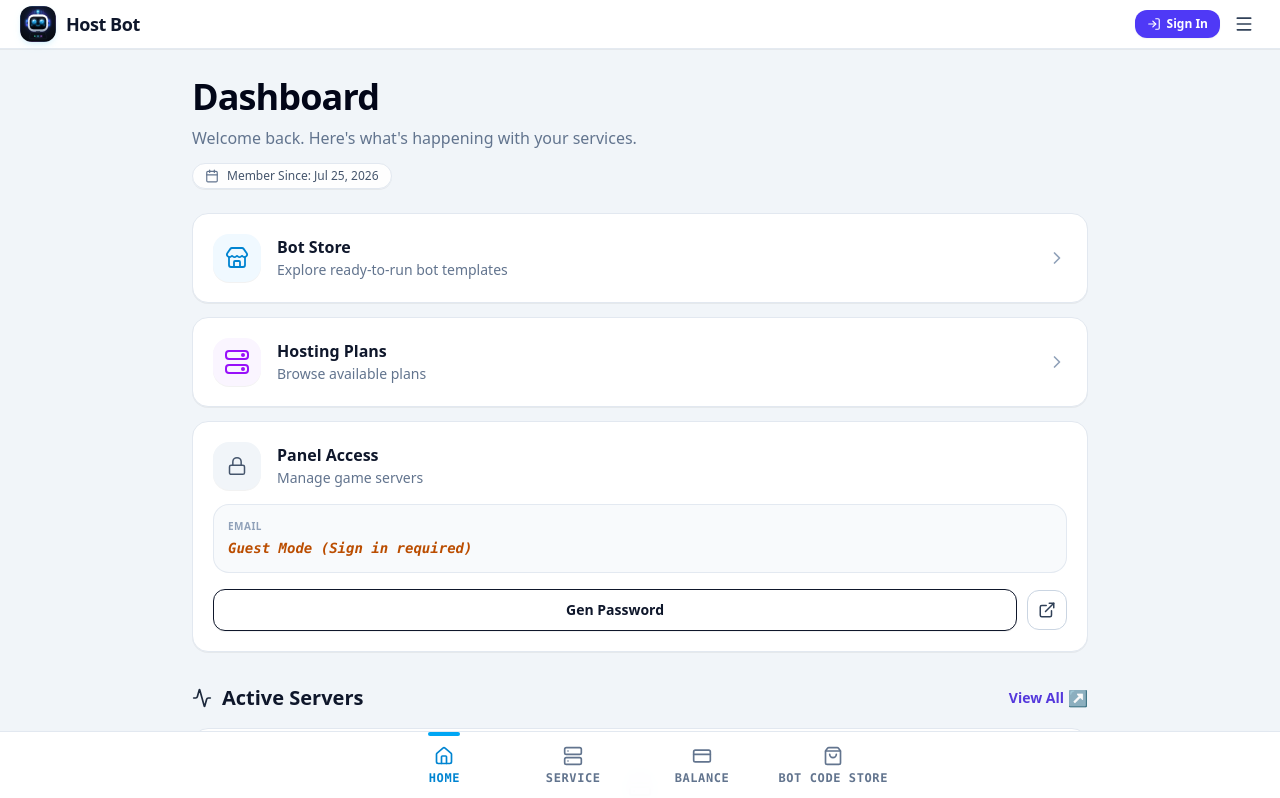
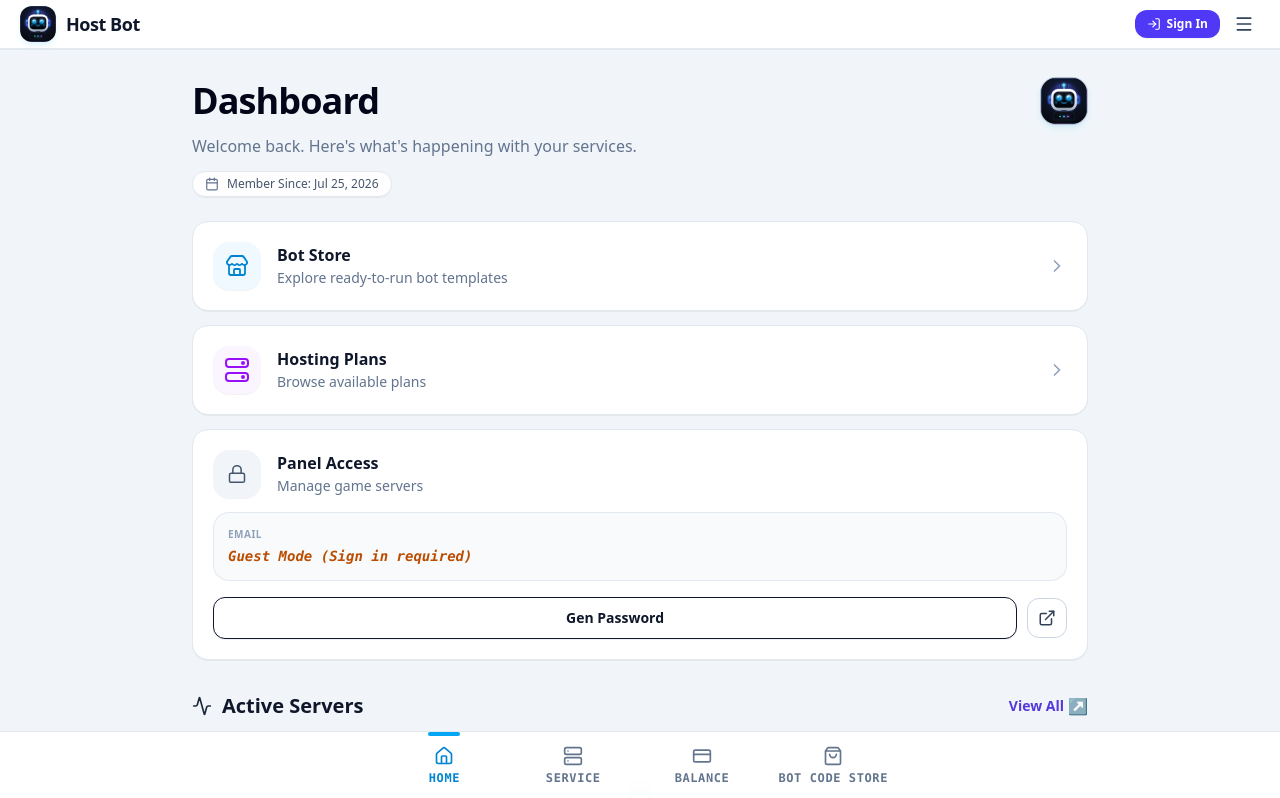
Before and after one commit to asik2355/pytelebothost, a React (Vite) app: page / in a window 1280 px wide. Shown: the top 798 px of the page. Built offline with nearby package versions, Linux system fonts and the light colour scheme; no server answers.

Commit message:
perf(ui): update logo assets and add cache busting
Add mascot logo to dashboard header and apply cache-busting query strings to site favicons and branding assets to ensure browser updates.

```diff
--- a/index.html
+++ b/index.html
@@ -6,11 +6,11 @@
     <title>Host Bot</title>
     <meta name="description" content="Host Bot - Deploy and manage Python Telegram bots, high-speed servers, and 24/7 cloud hosting with live terminal logs." />
 
-    <!-- Favicons & App Icons for Chrome, Safari, and Browsers -->
-    <link rel="icon" type="image/svg+xml" href="/favicon.svg" />
-    <link rel="alternate icon" type="image/svg+xml" href="/logo.svg" />
-    <link rel="shortcut icon" href="/favicon.svg" />
-    <link rel="apple-touch-icon" href="/favicon.svg" />
+    <!-- Favicons & App Icons for Chrome, Safari, and Browsers (v=3 for instant cache bust) -->
+    <link rel="icon" type="image/svg+xml" href="/favicon.svg?v=3" />
+    <link rel="alternate icon" type="image/svg+xml" href="/logo.svg?v=3" />
+    <link rel="shortcut icon" href="/favicon.svg?v=3" />
+    <link rel="apple-touch-icon" href="/favicon.svg?v=3" />
     <link rel="manifest" href="/site.webmanifest" />
     <meta name="theme-color" content="#4f46e5" />
 
@@ -18,7 +18,7 @@
     <meta property="og:title" content="Host Bot" />
     <meta property="og:description" content="Host Bot - Deploy and manage Python Telegram bots, high-speed servers, and 24/7 cloud hosting with live terminal logs." />
     <meta property="og:type" content="website" />
-    <meta property="og:image" content="/logo.svg" />
+    <meta property="og:image" content="/logo.svg?v=3" />
     <meta property="og:site_name" content="Host Bot" />
     <meta name="twitter:card" content="summary_large_image" />
     <meta name="twitter:title" content="Host Bot" />
--- a/src/components/AuthPageView.tsx
+++ b/src/components/AuthPageView.tsx
@@ -224,7 +224,7 @@ export const AuthPageView: React.FC<AuthPageViewProps> = ({
         <div className="flex flex-col items-center justify-center text-center mb-6">
           <div className="w-14 h-14 rounded-2xl overflow-hidden shadow-lg shadow-indigo-500/20 flex items-center justify-center mb-2.5">
             <img
-              src="/logo.svg"
+              src="/logo.svg?v=3"
               alt="Host Bot Logo"
               className="w-full h-full object-contain"
               referrerPolicy="no-referrer"
--- a/src/components/HomePageView.tsx
+++ b/src/components/HomePageView.tsx
@@ -222,9 +222,24 @@ export const HomePageView: React.FC<HomePageViewProps> = ({
 
       {/* 1. Header Section matching Screenshot 1 */}
       <div className="space-y-2 pt-1">
-        <h1 className="text-3xl sm:text-4xl font-extrabold text-slate-950 tracking-tight font-sans">
-          Dashboard
-        </h1>
+        <div className="flex items-center justify-between gap-3">
+          <h1 className="text-3xl sm:text-4xl font-extrabold text-slate-950 tracking-tight font-sans">
+            Dashboard
+          </h1>
+          {/* Official Host Bot Mascot Logo Badge */}
+          <div
+            onClick={() => onNavigate("/home")}
+            className="w-11 h-11 sm:w-12 sm:h-12 rounded-2xl overflow-hidden shadow-md shadow-sky-500/10 border border-slate-200/80 bg-slate-900 shrink-0 cursor-pointer hover:scale-105 transition-all"
+            title="Host Bot Cloud"
+          >
+            <img
+              src="/logo.svg"
+              alt="Host Bot Mascot Logo"
+              className="w-full h-full object-contain"
+              referrerPolicy="no-referrer"
+            />
+          </div>
+        </div>
         <p className="text-slate-500 text-sm sm:text-base font-normal leading-relaxed">
           {lang === "bn"
             ? "স্বাগতম। আপনার সার্ভিস এবং ক্লাউড সার্ভারগুলোর বর্তমান অবস্থা এখানে প্রদর্শিত হচ্ছে।"
--- a/src/components/TopBanner.tsx
+++ b/src/components/TopBanner.tsx
@@ -151,7 +151,7 @@ export const TopBanner: React.FC<TopBannerProps> = ({
           {/* Official Host Bot Logo Image */}
           <div className="w-8 h-8 sm:w-9 sm:h-9 rounded-xl overflow-hidden shrink-0 flex items-center justify-center shadow-md shadow-sky-500/10 group-hover:scale-105 transition-transform duration-200">
             <img
-              src="/logo.svg"
+              src="/logo.svg?v=3"
               alt="Host Bot Logo"
               className="w-full h-full object-contain"
               referrerPolicy="no-referrer"
@@ -486,7 +486,7 @@ export const TopBanner: React.FC<TopBannerProps> = ({
                       {/* Stylized Host Bot logo icon */}
                       <div className="w-9 h-9 rounded-xl overflow-hidden shadow-xs flex items-center justify-center shrink-0">
                         <img
-                          src="/logo.svg"
+                          src="/logo.svg?v=3"
                           alt="Host Bot Logo"
                           className="w-full h-full object-contain"
                           referrerPolicy="no-referrer"
```
